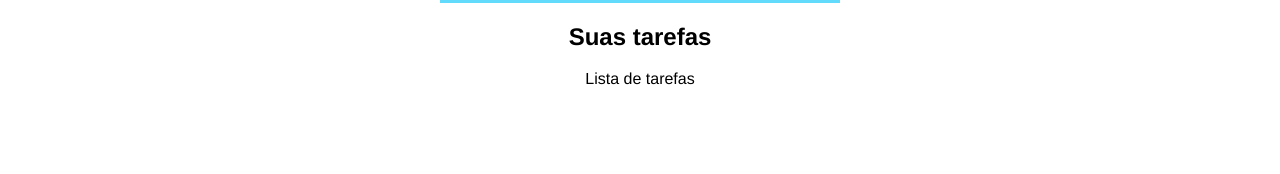
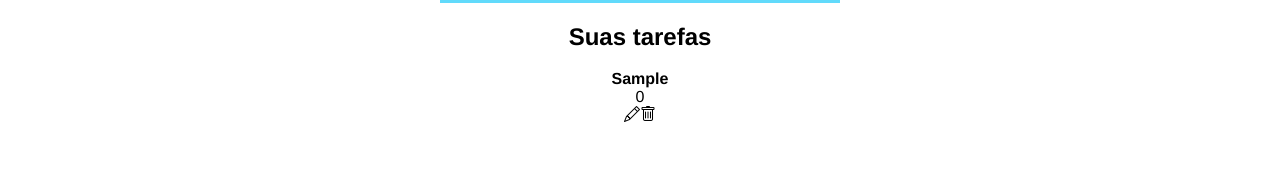
Before and after one commit to kaiovinic/Lista-de-tarefas, a React (Vite) app: page / in a window 1280 px wide. Both pictures are taken after typing "Sample" into the empty fields and a click on the input "Criar Tarefa". Shown: the part 333-507 px from the top of the page. Built offline with nearby package versions, Linux system fonts and the light colour scheme.

Commit message:
Página taskList

```diff
--- a/src/App.tsx
+++ b/src/App.tsx
@@ -28,7 +28,7 @@
         </div>
         <div>
           <h2>Suas tarefas</h2>
-          <TaskList />
+          <TaskList taskList={taskList} />
         </div>
       </main>
       <Footer />
--- a/src/components/TaskList.tsx
+++ b/src/components/TaskList.tsx
@@ -1,12 +1,37 @@
 import React from "react";
 
-type Props = {};
+// Interface
+import { ITask } from "../interfaces/Task";
 
-const TaskList = (props: Props) => {
+// CSS
+import styles from "./TaskList.module.css";
+
+type Props = {
+  taskList: ITask[];
+};
+
+const TaskList = ({ taskList }: Props) => {
   return (
-    <div>
-      <p>Lista de tarefas</p>
-    </div>
+    <>
+      {taskList.length > 0 ? (
+        taskList.map((task) => {
+          return (
+            <div key={task.id}>
+              <div>
+                <h4>{task.title}</h4>
+                <p>{task.difficulty}</p>
+              </div>
+              <div>
+                <i className="bi bi-pencil"></i>
+                <i className="bi bi-trash"></i>
+              </div>
+            </div>
+          );
+        })
+      ) : (
+        <p>Não tem tarefas cadastradas</p>
+      )}
+    </>
   );
 };
 
```
Also changed, not shown: src/components/TaskList.module.css (added).
